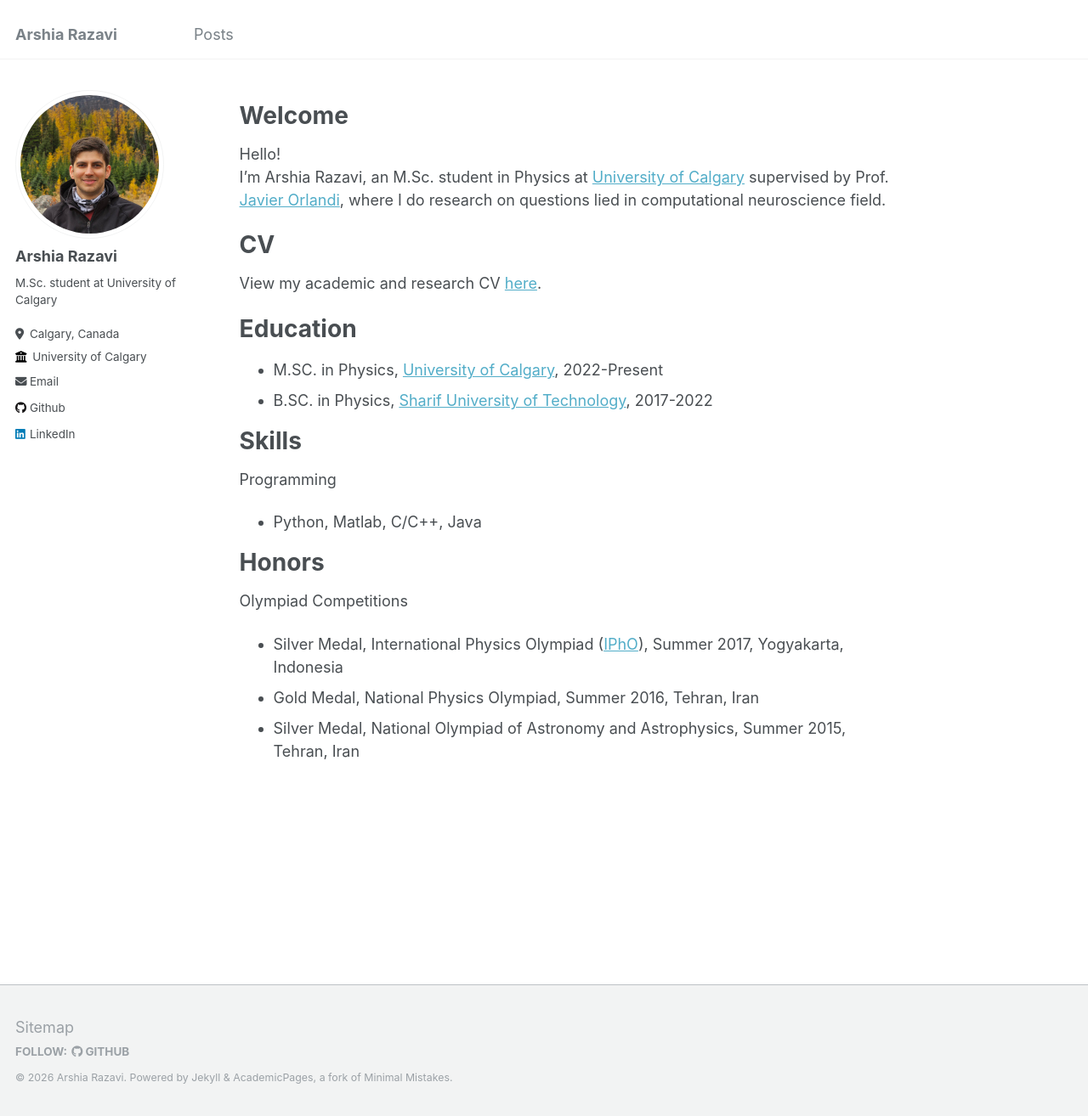
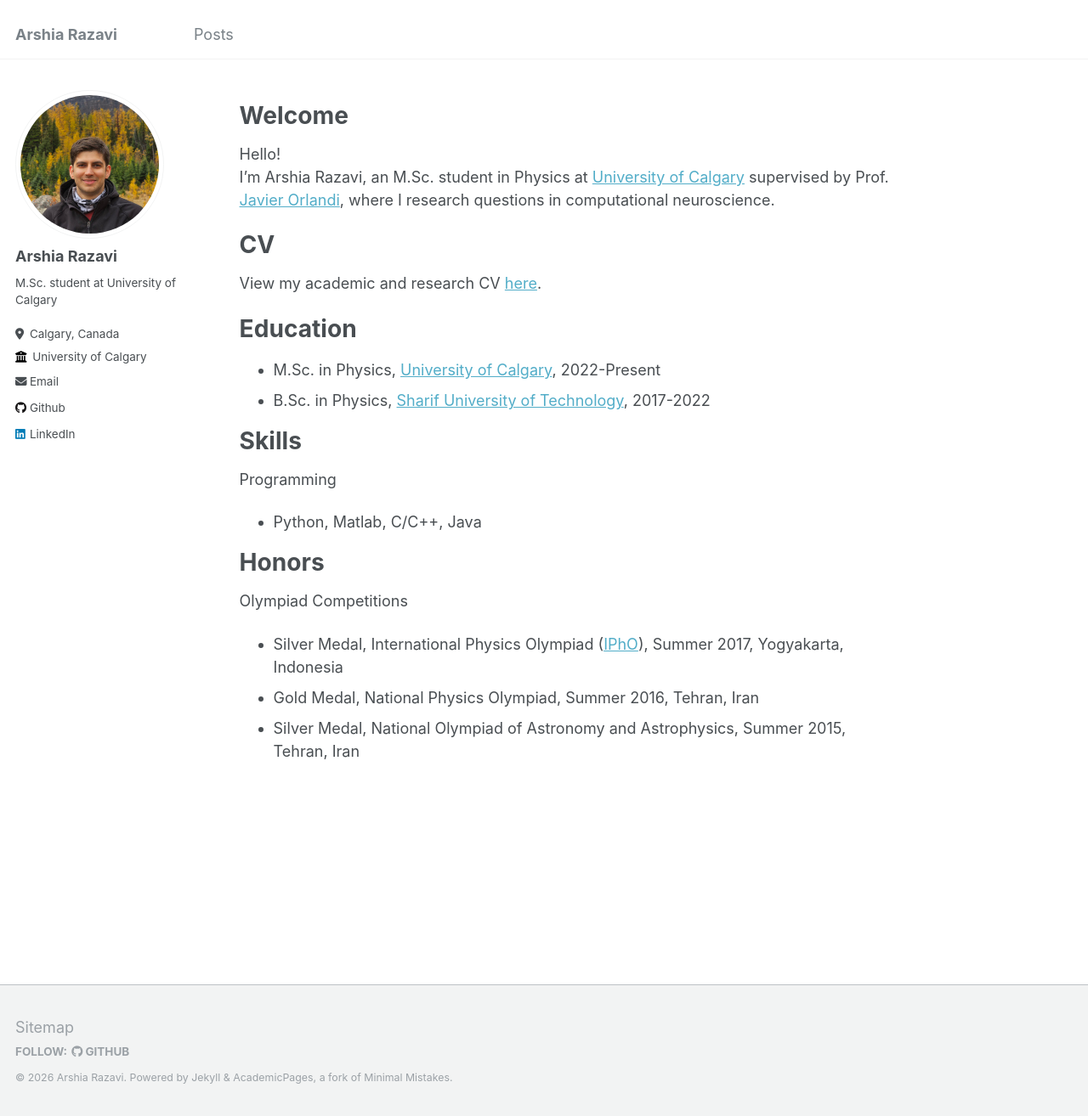
Before and after one commit to ArshiaRazavi/ArshiaRazavi.github.io, a Jekyll site: the page built from _pages/about.md, in a window 1280 px wide and 1314 px high. Shown: the whole window at 85% size. Built offline with Jekyll 4.4.1, drawn with Linux system fonts in a browser that asks for light colours.

Commit message:
Fix broken links and typos on About and CV (#3)
The University of Calgary link was written as "https:ucalgary.ca",
which browsers treat as a relative path. The CV PDF link was also
relative, so on /cv/ it resolved to /cv/pdfs/... and returned 404.
Both links are now absolute. Also fix the degree abbreviations
(M.Sc./B.Sc.) and the grammar of the research sentence on About.

Co-authored-by: Claude Opus 5.5 <noreply@anthropic.com>

```diff
--- a/_pages/about.md
+++ b/_pages/about.md
@@ -11,17 +11,17 @@ Welcome
 =====
 
 Hello! <br>
-I'm Arshia Razavi, an M.Sc. student in Physics at [University of Calgary](https://www.ucalgary.ca) supervised by Prof. [Javier Orlandi](http://javierorlandi.com), where I do research on questions lied in computational neuroscience field.
+I'm Arshia Razavi, an M.Sc. student in Physics at [University of Calgary](https://www.ucalgary.ca) supervised by Prof. [Javier Orlandi](http://javierorlandi.com), where I research questions in computational neuroscience.
 
 CV
 ======
-View my academic and research CV [here](pdfs/Arshia_Razavi_CV.pdf).
+View my academic and research CV [here](/pdfs/Arshia_Razavi_CV.pdf).
 
 Education
 ======
 
-* M.SC. in Physics, [University of Calgary](https:ucalgary.ca), 2022-Present
-* B.SC. in Physics, [Sharif University of Technology](https://en.sharif.edu), 2017-2022
+* M.Sc. in Physics, [University of Calgary](https://www.ucalgary.ca), 2022-Present
+* B.Sc. in Physics, [Sharif University of Technology](https://en.sharif.edu), 2017-2022
 
 Skills
 ======
```
Also changed, not shown: _pages/cv.md (+3 -3 lines).
